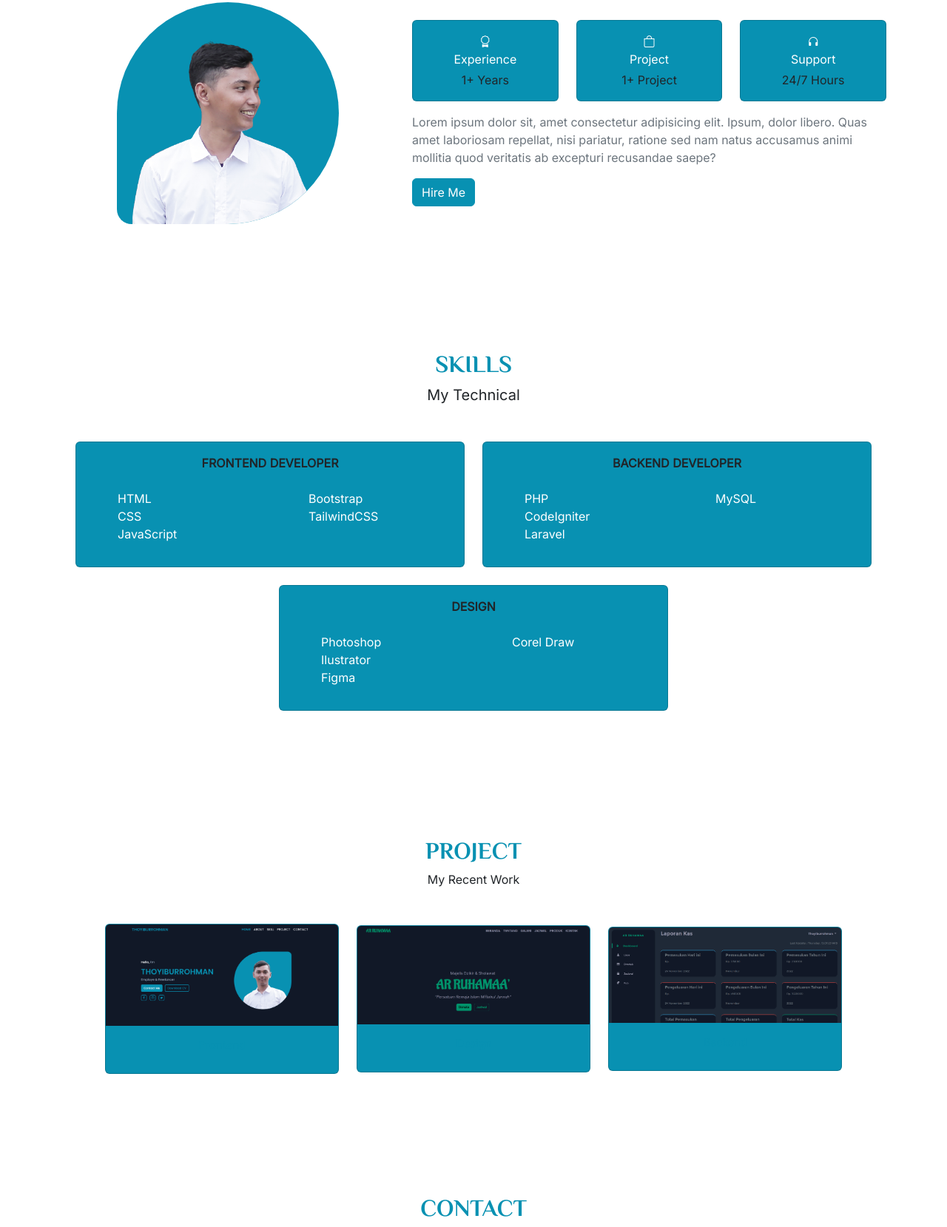
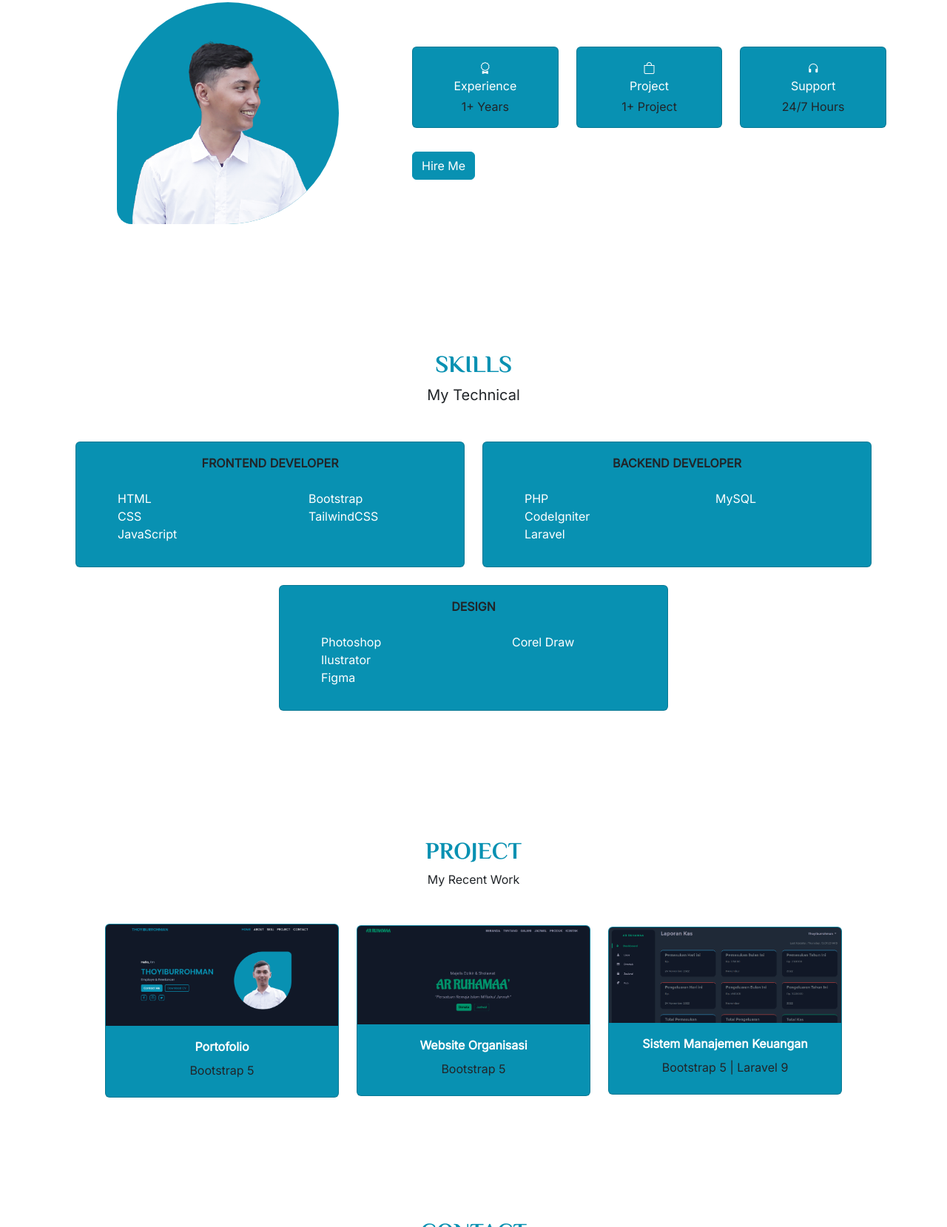
Before and after one commit to thoyiburrohman/thoyiburrohman.github.io, a website: page index.html in a window 1280 px wide. Shown: the part 665-2324 px from the top of the page at 74% size. Drawn offline with nearby package versions, Linux system fonts and the light colour scheme.

Commit message:
update design

```diff
--- a/index.html
+++ b/index.html
@@ -194,13 +194,7 @@
                     </div>
                     <div class="row justify-content-center align-content-center ">
                         <div class="col-10 col-lg-12">
-                            <p class="text-secondary text-lg-start text-center">Lorem ipsum dolor sit, amet consectetur
-                                adipisicing elit. Ipsum, dolor
-                                libero.
-                                Quas amet laboriosam
-                                repellat, nisi pariatur, ratione sed nam natus accusamus animi mollitia quod veritatis ab
-                                excepturi
-                                recusandae saepe?</p>
+                            <p class="text-secondary text-lg-start text-center"></p>
                         </div>
                     </div>
                     <div class="link-to text-center text-lg-start">
@@ -325,7 +319,8 @@
                     <div class="card bg-primary">
                         <img src="/asset/img/portofolio.png" class="card-img-top" alt="...">
                         <div class="card-body">
-                            <p class="card-title text-primary fs-6 text-center fw-semibold">Frontend</p>
+                            <p class="card-title text-white fs-6 text-center fw-semibold">Portofolio</p>
+                            <p class="card-title text-dark text-center">Bootstrap 5</p>
                         </div>
                     </div>
                 </div>
@@ -333,7 +328,8 @@
                     <div class="card bg-primary">
                         <img src="/asset/img/majelis.png" class="card-img-top" alt="...">
                         <div class="card-body">
-                            <p class="card-title text-primary fs-6 text-center fw-semibold">Design</p>
+                            <p class="card-title text-white fs-6 text-center fw-semibold">Website Organisasi</p>
+                            <p class="card-title text-dark text-center">Bootstrap 5</p>
                         </div>
                     </div>
                 </div>
@@ -341,7 +337,8 @@
                     <div class="card bg-primary">
                         <img src="/asset/img/backend.png" class="card-img-top" alt="...">
                         <div class="card-body">
-                            <p class="card-title text-primary fs-6 text-center fw-semibold">Backend</p>
+                            <p class="card-title text-white fs-6 text-center fw-semibold">Sistem Manajemen Keuangan</p>
+                            <p class="card-title text-dark text-center">Bootstrap 5 | Laravel 9</p>
                         </div>
                     </div>
                 </div>
```
